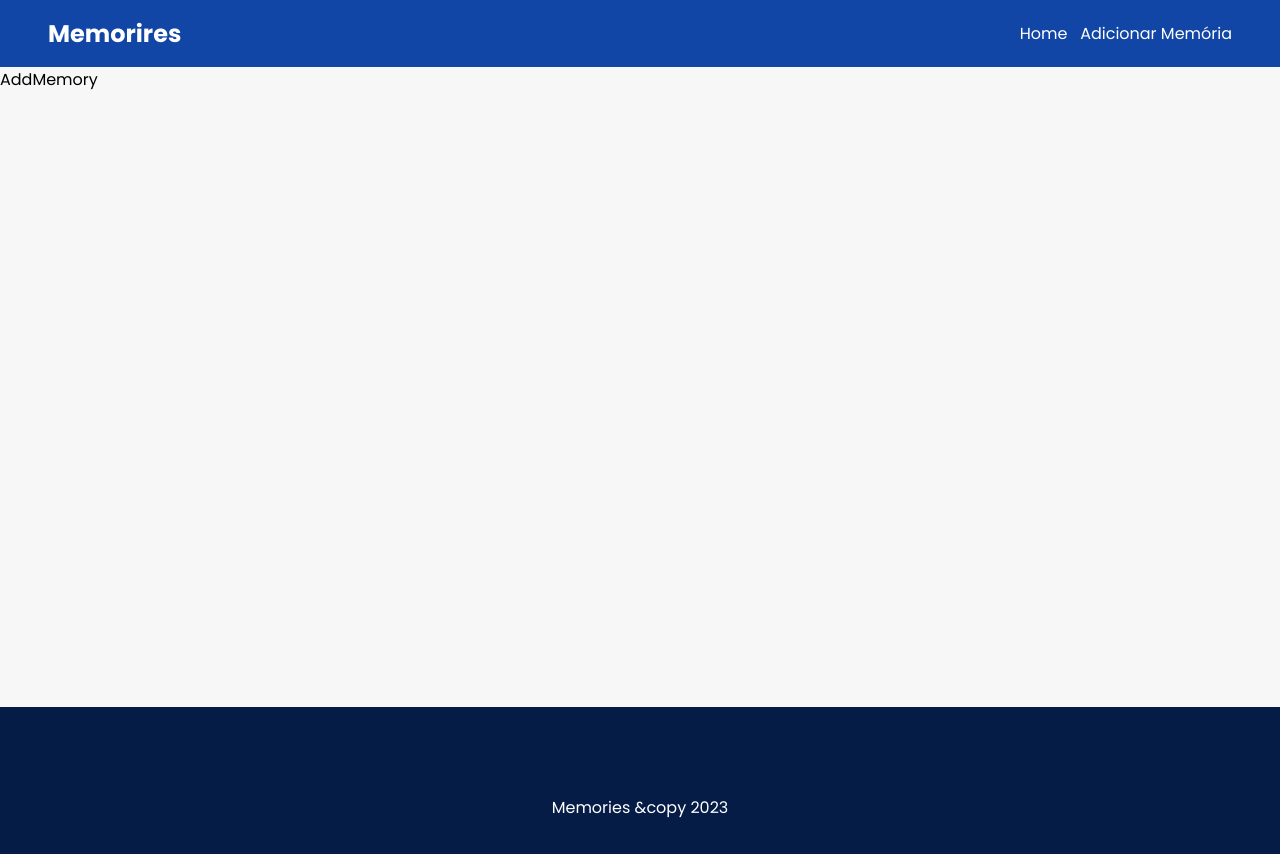
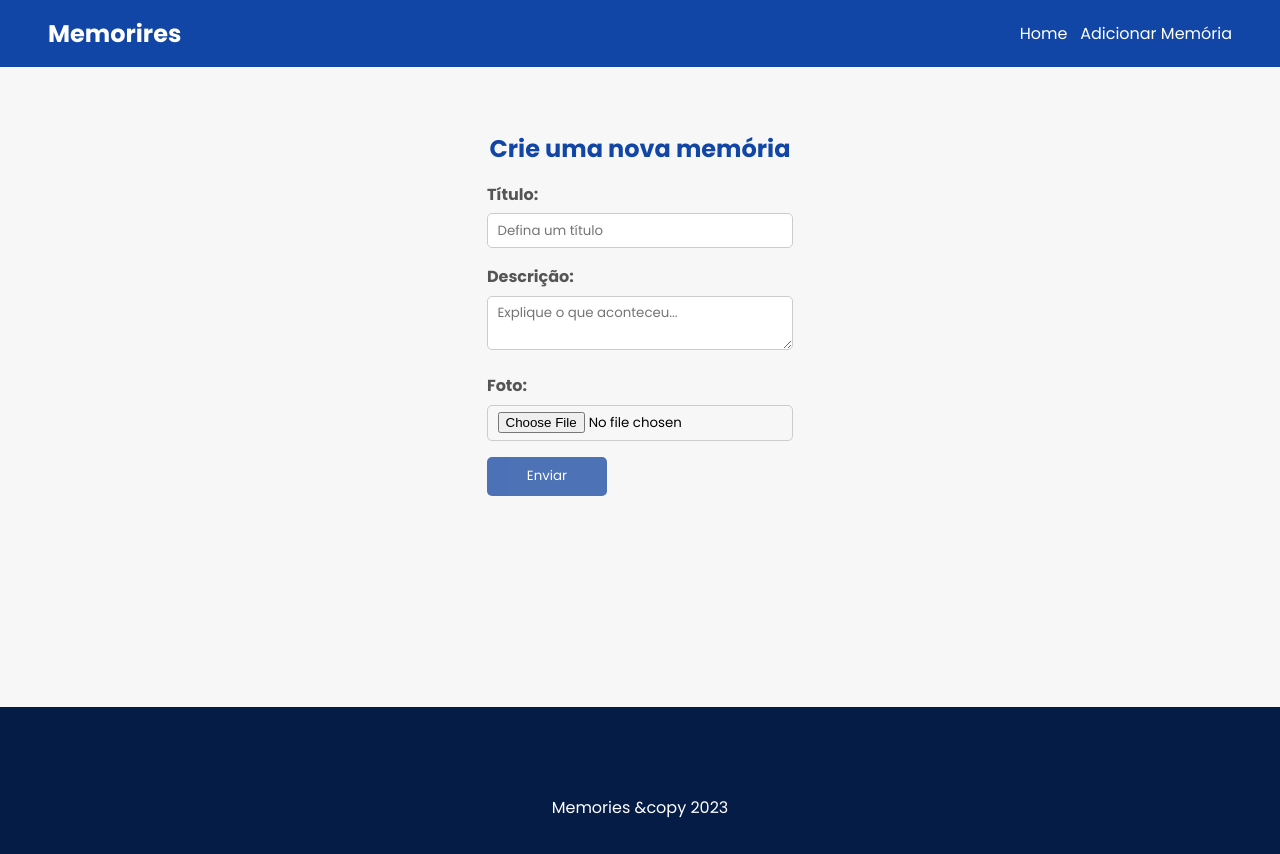
Before and after one commit to IsabelleHeloisa/memories.web, a React (Vite) app: page /add-memory in a window 1280 px wide. Shown: the top 854 px of the page. Built offline with nearby package versions, Linux system fonts and the light colour scheme; a web font is replaced by a local one.

Commit message:
feat: create memory form

```diff
--- a/src/index.css
+++ b/src/index.css
@@ -20,3 +20,35 @@
 h3{
   margin-bottom: 1.2rem
 }
+
+.btn {
+  background-color: #2351a7;
+  color: #fff;
+  border-radius: 5px;
+  padding: .6rem 1rem;
+  max-width: 120px;
+  text-align: center;
+  border: none;
+  opacity: .8;
+  transition: .3s;
+  cursor: pointer;
+}
+
+.btn:hover {
+  opacity: 1;
+}
+
+/* forms */
+form{
+  display: flex;
+  flex-direction: column;
+  gap: 1rem;
+}
+
+input, textarea {
+  padding: .4rem .6rem;
+  border-radius: 5px;
+  border: 1px solid #ccc;
+  width: 100%;
+
+}
--- /dev/null
+++ b/src/routes/AddMemory.css
@@ -0,0 +1,24 @@
+.add-memory-page{
+  display: flex;
+  flex-direction: column;
+  justify-content: center;
+  align-items: center;
+  padding: 2rem;
+}
+
+.add-memory-page h2 {
+  color: #1146a6;
+  padding: 2rem 0 1rem;
+  text-align: center;
+}
+
+.add-memory-page form {
+  max-width: 500px;
+
+}
+
+.add-memory-page p {
+  font-weight: bold;
+  color: #555;
+  margin-bottom: 0.4rem;
+}
--- a/src/routes/AddMemory.jsx
+++ b/src/routes/AddMemory.jsx
@@ -1,7 +1,34 @@
 import React from 'react'
+import axios from 'axios'
+import './AddMemory.css'
+
+import { useState } from 'react'
 
 const AddMemory = () => {
-  return <div>AddMemory</div>
+  return (
+    <div className="add-memory-page">
+      <h2>Crie uma nova memória</h2>
+      <form>
+        <label>
+          <p>Título:</p>
+          <input type="text" placeholder="Defina um título" name="title" />
+        </label>
+        <label>
+          <p>Descrição:</p>
+          <textarea
+            type="text"
+            placeholder="Explique o que aconteceu..."
+            name="description"
+          ></textarea>
+        </label>
+        <label>
+          <p>Foto:</p>
+          <input type="file" name="image" />
+        </label>
+        <input type="submit" value="Enviar" className="btn" />
+      </form>
+    </div>
+  )
 }
 
 export default AddMemory
```
Also changed, not shown: src/axios-config.js (added, +9 -0 lines).
